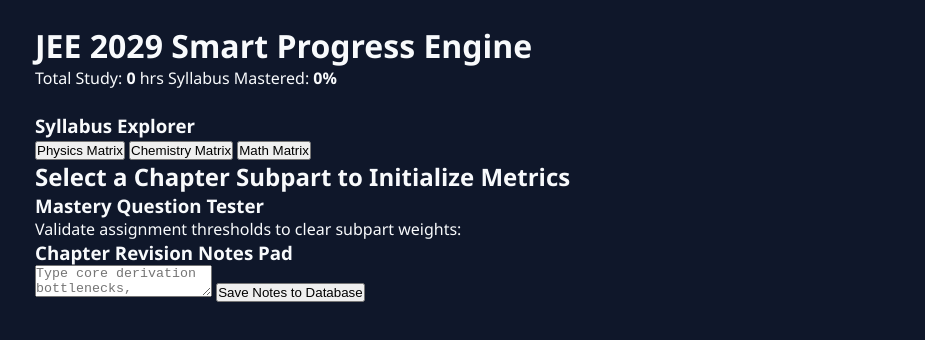
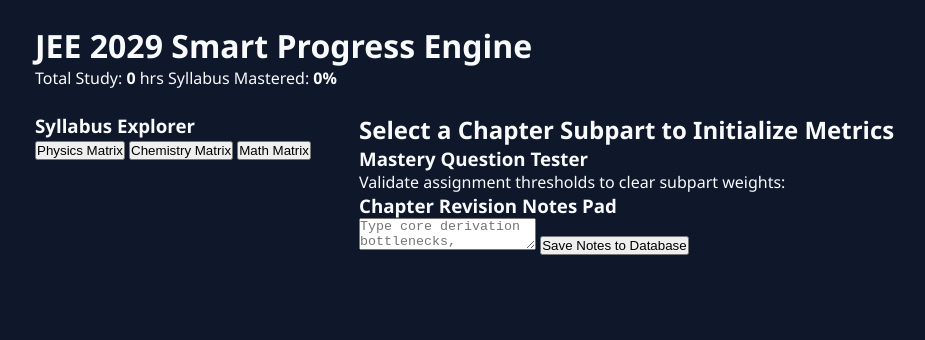
Before and after one commit to Aaradhy1999/jee-smart-tracker, a plain HTML site: page index.html in a window 1280 px wide. Shown: the whole page, without its empty margins (5-930 px from the left). Drawn offline with Linux system fonts and the light colour scheme; a script that the page names is missing.

Commit message:
established split pane flex layout for master dashboard sections

```diff
--- a/style.css
+++ b/style.css
@@ -28,3 +28,16 @@ body {
     flex-direction: column;
     gap: 24px;
 }
+.dashboard-body {
+    display: flex;
+    gap: 24px;
+    align-items: flex-start;
+}
+
+.sidebar-explorer {
+    flex: 0 0 300px;
+}
+
+.focus-workspace {
+    flex: 1;
+}
```
